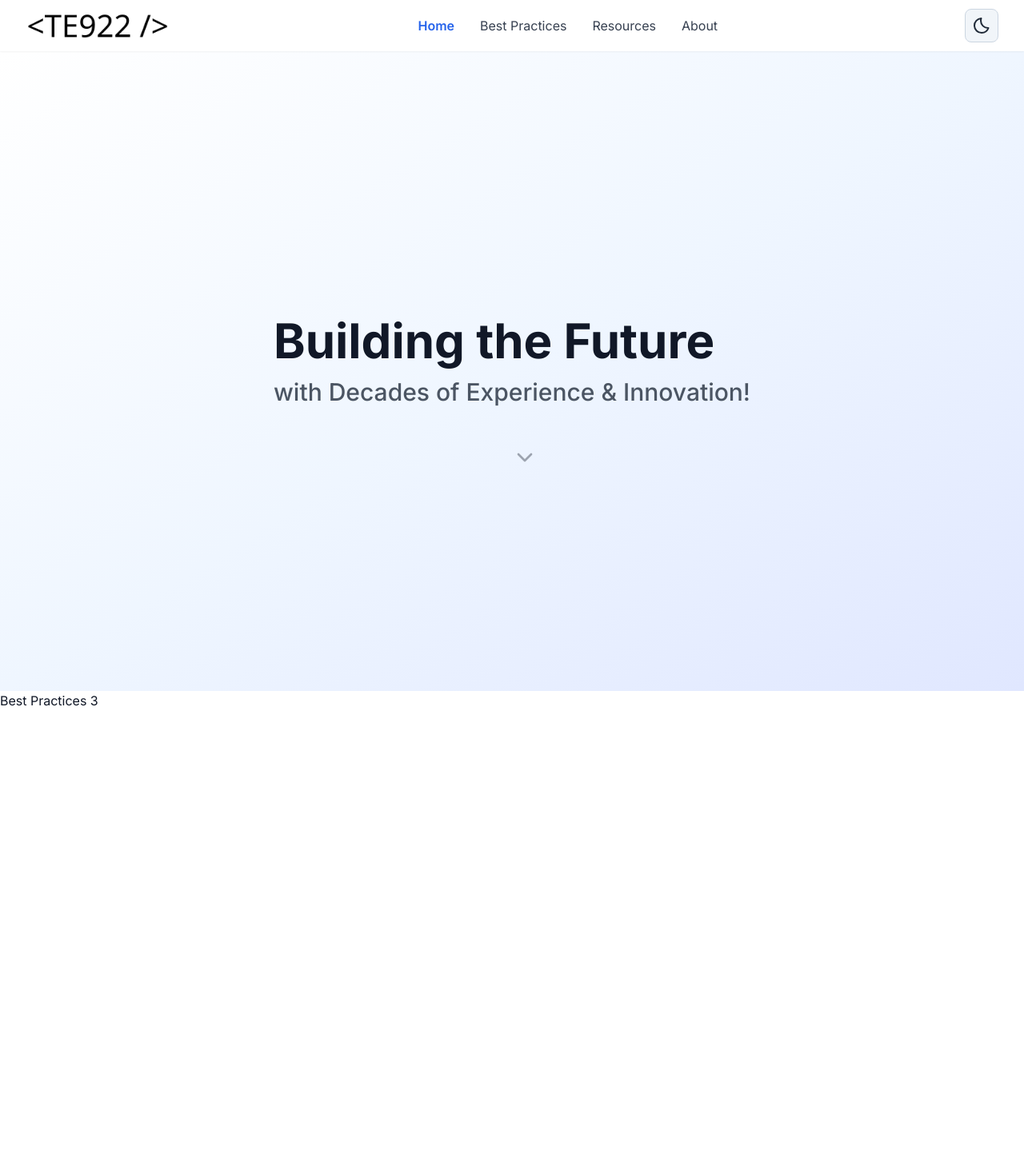
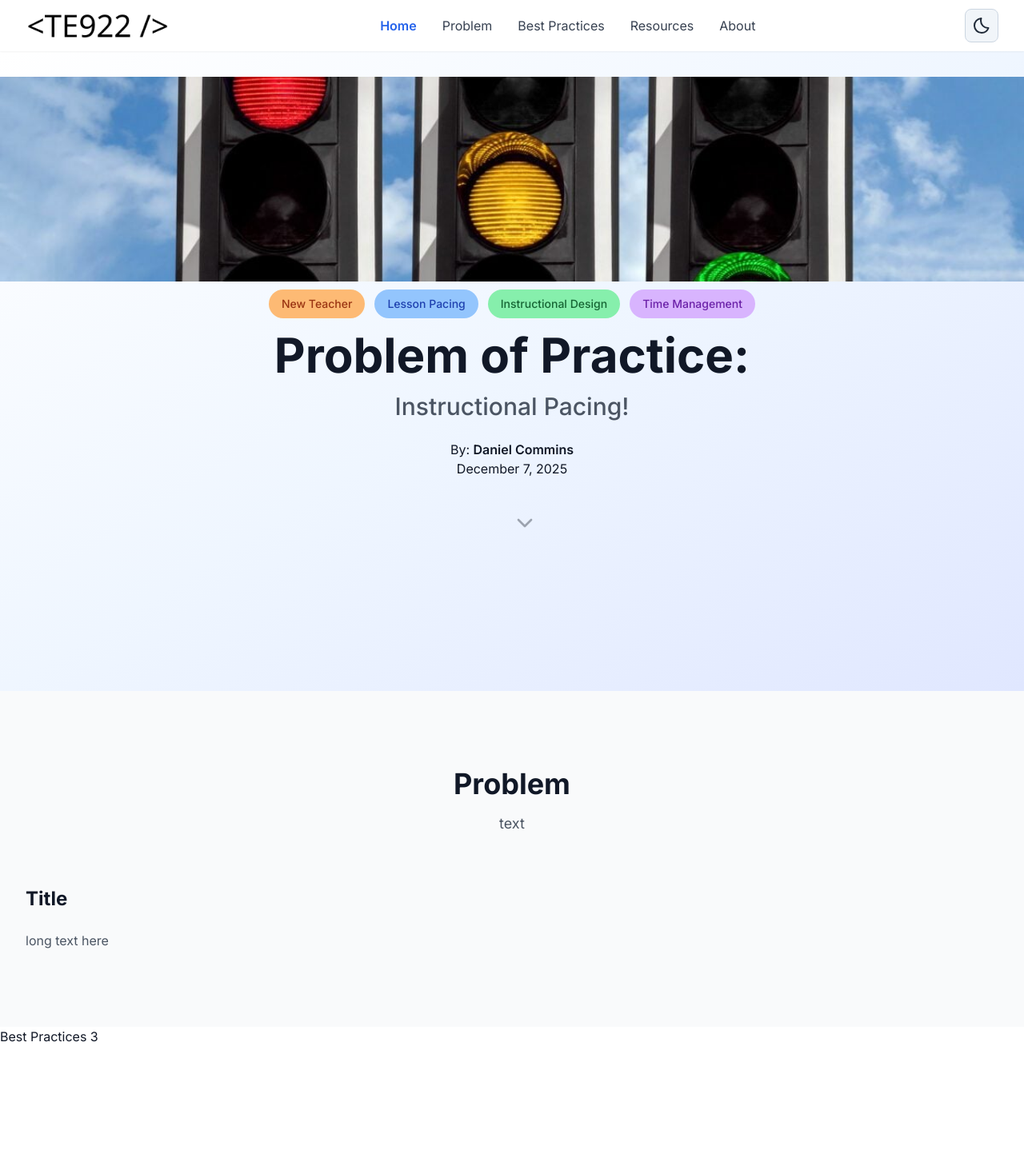
Before and after one commit to dencee/strategy-toolkit, a Nuxt app: page / in a window 1280 px wide. Shown: the top 1468 px of the page at 80% size. Built offline with nearby package versions, Linux system fonts and the light colour scheme.

Commit message:
layout finished

```diff
--- a/app/components/Header.vue
+++ b/app/components/Header.vue
@@ -91,43 +91,20 @@ import { ref, onMounted, watch } from 'vue'
 
 const nav = [
   { label: 'Home', to: '#home' },
+  { label: 'Problem', to: '#problem' },
   { label: 'Best Practices', to: '#best-practices' },
   { label: 'Resources', to: '#resources' },
   { label: 'About', to: '#about' },
 ]
 
-const activeSection = ref('#hero');
-const isDark = ref(false);
+const activeSection = ref('#home');
 const isMobileMenuOpen = ref(false);
 
-const applyTheme = (dark) => {
-  const root = document.documentElement
-  if (dark) {
-    root.classList.add('dark')
-    localStorage.setItem('theme', 'dark')
-  } else {
-    root.classList.remove('dark')
-    localStorage.setItem('theme', 'light')
-  }
-}
-
-const toggleDark = () => {
-  isDark.value = !isDark.value
-}
+const { isDark, toggleDark, initTheme } = useTheme()
 
 // Only touch window/document on client
 onMounted(() => {
-  const saved = localStorage.getItem('theme')
-  if (saved === 'dark') {
-    isDark.value = true
-  } else if (saved === 'light') {
-    isDark.value = false
-  } else if (window.matchMedia &&
-    window.matchMedia('(prefers-color-scheme: dark)').matches) {
-    isDark.value = true
-  }
-
-  applyTheme(isDark.value)
+  initTheme()
 
   const observer = new IntersectionObserver(
     (entries) => {
@@ -138,16 +115,12 @@ onMounted(() => {
       })
     },
     {
-      threshold: 0.4, // adjust sensitivity
+      rootMargin: '-40% 0px -40% 0px',
     }
   )
 
   const sections = document.querySelectorAll('section[id]')
   sections.forEach((section) => observer.observe(section))
-})
-
-watch(isDark, (value) => {
-  applyTheme(value)
 })
 
 
--- /dev/null
+++ b/app/composables/useTheme.ts
@@ -0,0 +1,42 @@
+// app/composables/useTheme.ts
+export const useTheme = () => {
+    const isDark = useState('theme', () => false)
+
+    const applyTheme = (dark: boolean) => {
+        if (import.meta.client) {
+            const root = document.documentElement
+            if (dark) {
+                root.classList.add('dark')
+                localStorage.setItem('theme', 'dark')
+            } else {
+                root.classList.remove('dark')
+                localStorage.setItem('theme', 'light')
+            }
+        }
+    }
+
+    const toggleDark = () => {
+        isDark.value = !isDark.value
+        applyTheme(isDark.value)
+    }
+
+    const initTheme = () => {
+        if (import.meta.client) {
+            const saved = localStorage.getItem('theme')
+            if (saved === 'dark') {
+                isDark.value = true
+            } else if (saved === 'light') {
+                isDark.value = false
+            } else if (window.matchMedia && window.matchMedia('(prefers-color-scheme: dark)').matches) {
+                isDark.value = true
+            }
+            applyTheme(isDark.value)
+        }
+    }
+
+    return {
+        isDark,
+        toggleDark,
+        initTheme
+    }
+}
--- a/app/pages/index.vue
+++ b/app/pages/index.vue
@@ -4,6 +4,7 @@ import Home from '@/view/Home.vue';
 import About from '@/view/About.vue';
 import BestPractices from '@/view/BestPractices.vue';
 import Resources from '@/view/Resources.vue';
+import Problem from '@/view/Problem.vue';
 </script>
 
 <template>
@@ -11,6 +12,7 @@ import Resources from '@/view/Resources.vue';
     <Header></Header>
     <main>
       <Home></Home>
+      <Problem></Problem>
       <BestPractices></BestPractices>
       <Resources></Resources>
       <About></About>
--- a/app/view/Home.vue
+++ b/app/view/Home.vue
@@ -1,20 +1,45 @@
 <script setup>
-
+const { isDark } = useTheme()
 </script>
 
 <template>
   <section id="home"
     class="min-h-screen flex items-center justify-center relative overflow-hidden bg-gradient-to-br from-white via-blue-50 to-indigo-100 dark:from-dark-900 dark:via-dark-800 dark:to-dark-700">
-    <div class="container-max section-padding relative z-10">
-      <div class="max-w-4xl mx-auto">
+
+    <div class="absolute top-0 left-0 w-full mt-8 z-0">
+      <img src="~/assets/images/hero-traffic-lights.png" alt="Hero Traffic Lights"
+        class="w-full h-48 md:h-64 object-cover" :class="{ 'opacity-50': isDark }">
+    </div>
+
+    <div class="container-max section-padding relative z-10 mt-12 md:mt-18">
+      <div class="flex flex-wrap justify-center gap-3 mb-4">
+        <span
+          class="inline-block px-4 py-2 rounded-full bg-orange-300 text-orange-800 dark:bg-orange-900 dark:text-orange-200 text-sm font-medium">New
+          Teacher</span>
+        <span
+          class="inline-block px-4 py-2 rounded-full bg-blue-300 text-blue-800 dark:bg-blue-900 dark:text-blue-200 text-sm font-medium">Lesson
+          Pacing</span>
+        <span
+          class="inline-block px-4 py-2 rounded-full bg-green-300 text-green-800 dark:bg-green-900 dark:text-green-200 text-sm font-medium">Instructional
+          Design</span>
+        <span
+          class="inline-block px-4 py-2 rounded-full bg-purple-300 text-purple-800 dark:bg-purple-900 dark:text-purple-200 text-sm font-medium">Time
+          Management</span>
+      </div>
+      <div class="text-center max-w-4xl mx-auto">
         <h1 class="text-4xl sm:text-5xl lg:text-6xl font-bold text-gray-900 dark:text-white mb-6"
           style="opacity: 1; transform: none;">
-          Building the Future
-          <span class="block text-2xl sm:text-3xl font-medium text-gray-600 dark:text-gray-300 mt-4">with Decades of
-            Experience & Innovation!</span>
+          Problem of Practice:
+          <span class="block text-2xl sm:text-3xl font-medium text-gray-600 dark:text-gray-300 mt-4">
+            Instructional Pacing!
+          </span>
         </h1>
+        <div>By: <span class="font-semibold">Daniel Commins</span></div>
+        <div>December 7, 2025</div>
       </div>
-      <ScrollDownButton target="#best-practices" />
+      <div class="flex justify-center pt-4">
+        <ScrollDownButton target="#problem" />
+      </div>
     </div>
   </section>
 </template>
--- /dev/null
+++ b/app/view/Problem.vue
@@ -0,0 +1,28 @@
+<script setup>
+
+</script>
+
+<template>
+  <section id="problem" class="section-padding bg-gray-50 dark:bg-dark-800">
+    <div class="container-max">
+      <div class="text-center mb-16" style="opacity: 1; transform: none;">
+        <h2 class="text-3xl sm:text-4xl font-bold text-gray-900 dark:text-white mb-4">Problem</h2>
+        <p class="text-lg text-gray-600 dark:text-gray-300 max-w-2xl mx-auto">
+            text
+        </p>
+      </div>
+      <div class="grid lg:grid-cols-2 gap-12 items-center">
+        <div style="opacity: 1; transform: none;">
+            <h3 class="text-2xl font-bold text-gray-900 dark:text-white mb-6">Title</h3>
+            <div class="space-y-4 text-gray-600 dark:text-gray-300">
+                <p>long text here</p>
+            </div>
+        </div>
+      </div>
+    </div>
+  </section>
+</template>
+
+<style lang="scss" scoped>
+
+</style>
--- a/app/view/Tools.vue
+++ /dev/null
@@ -1,11 +0,0 @@
-<script setup>
-
-</script>
-
-<template>
-    <div>Tools</div>
-</template>
-
-<style lang="scss" scoped>
-
-</style>
--- a/nuxt.config.ts
+++ b/nuxt.config.ts
@@ -12,7 +12,4 @@ export default defineNuxtConfig({
   modules: [
     '@nuxtjs/tailwindcss',
   ],
-  // router: {
-  //   base: '/strategy-toolkit/'
-  // },
 })
```
Also changed, not shown: app/assets/images/hero-traffic-lights.png (added).
